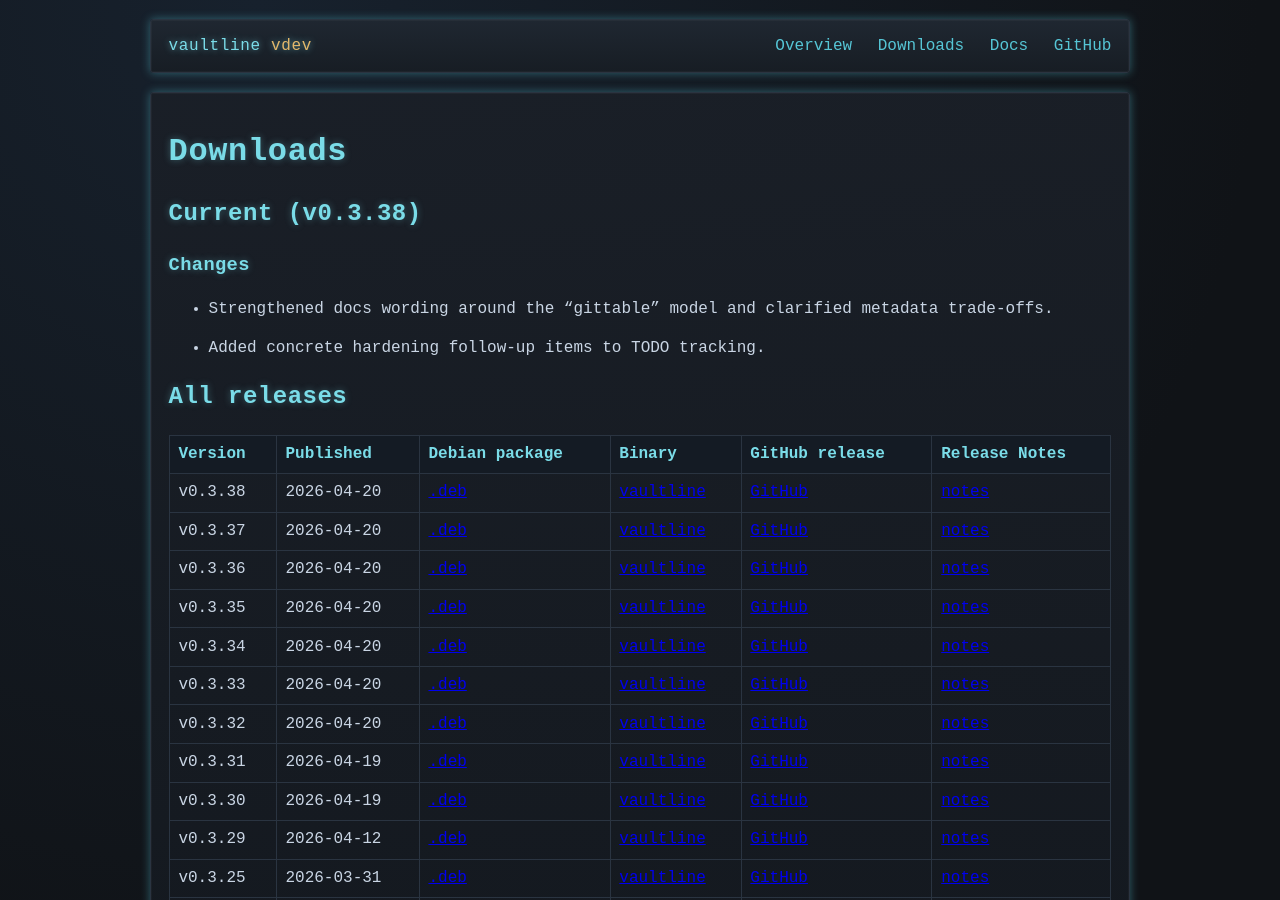
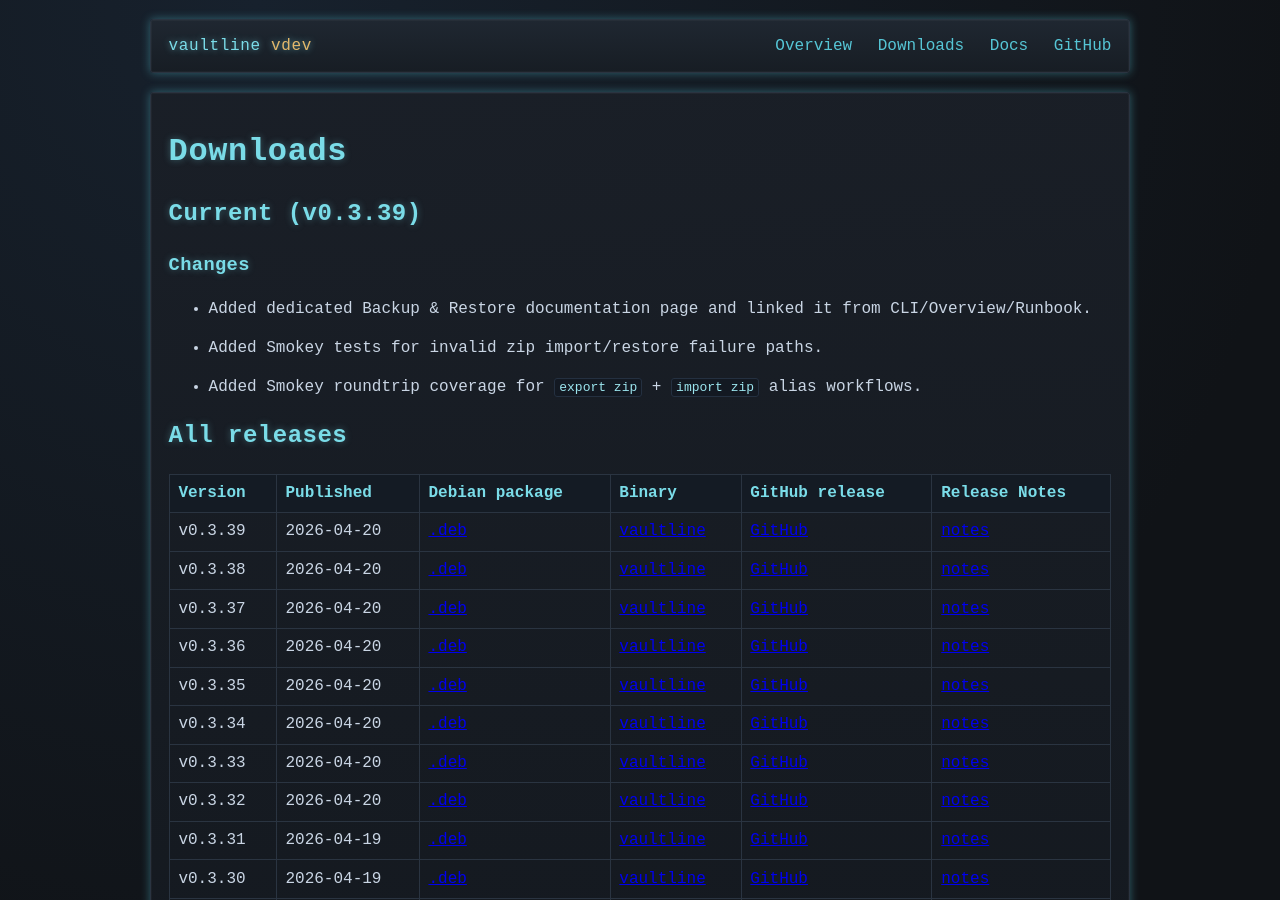
Before and after one commit to micwin/vaultline, a Jekyll site: the page built from site-src/downloads.md, in a window 1280 px wide and 900 px high. Built offline with Jekyll 4.4.1, drawn with Linux system fonts in a browser that asks for light colours.

Commit message:
chore(release): prepare v0.3.39

```diff
--- a/site-src/_data/current.json
+++ b/site-src/_data/current.json
@@ -1,7 +1,8 @@
 {
-  "version": "0.3.38",
+  "version": "0.3.39",
   "changes": [
-    "Strengthened docs wording around the \u201cgittable\u201d model and clarified metadata trade-offs.",
-    "Added concrete hardening follow-up items to TODO tracking."
+    "Added dedicated Backup & Restore documentation page and linked it from CLI/Overview/Runbook.",
+    "Added Smokey tests for invalid zip import/restore failure paths.",
+    "Added Smokey roundtrip coverage for `export zip` + `import zip` alias workflows."
   ]
 }
--- a/site-src/_data/releases.json
+++ b/site-src/_data/releases.json
@@ -1,4 +1,12 @@
 [
+  {
+    "version": "v0.3.39",
+    "published": "2026-04-20",
+    "deb_url": "https://github.com/micwin/vaultline/releases/download/v0.3.39/vaultline_0.3.39_amd64.deb",
+    "binary_url": "https://github.com/micwin/vaultline/releases/download/v0.3.39/vaultline",
+    "release_url": "https://github.com/micwin/vaultline/releases/tag/v0.3.39",
+    "notes_url": "/release-notes/v0.3.39/"
+  },
   {
     "version": "v0.3.38",
     "published": "2026-04-20",
--- /dev/null
+++ b/site-src/release-notes/v0.3.39.md
@@ -0,0 +1,12 @@
+---
+layout: default
+title: Release Notes v0.3.39
+---
+
+# Release Notes v0.3.39
+
+## Changes
+
+- Added dedicated Backup & Restore documentation page and linked it from CLI/Overview/Runbook.
+- Added Smokey tests for invalid zip import/restore failure paths.
+- Added Smokey roundtrip coverage for `export zip` + `import zip` alias workflows.
```
Also changed, not shown: 1 other file.
